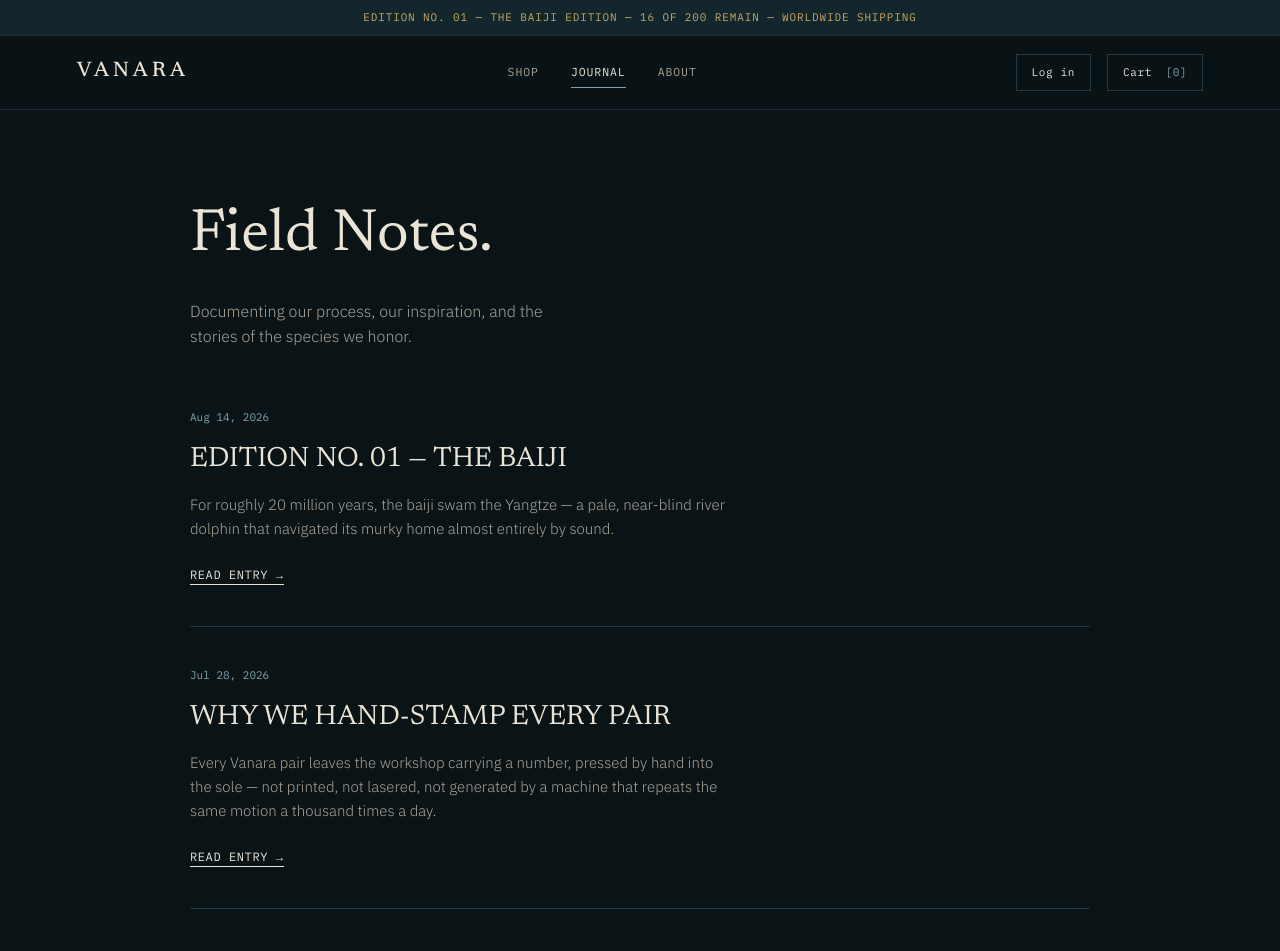
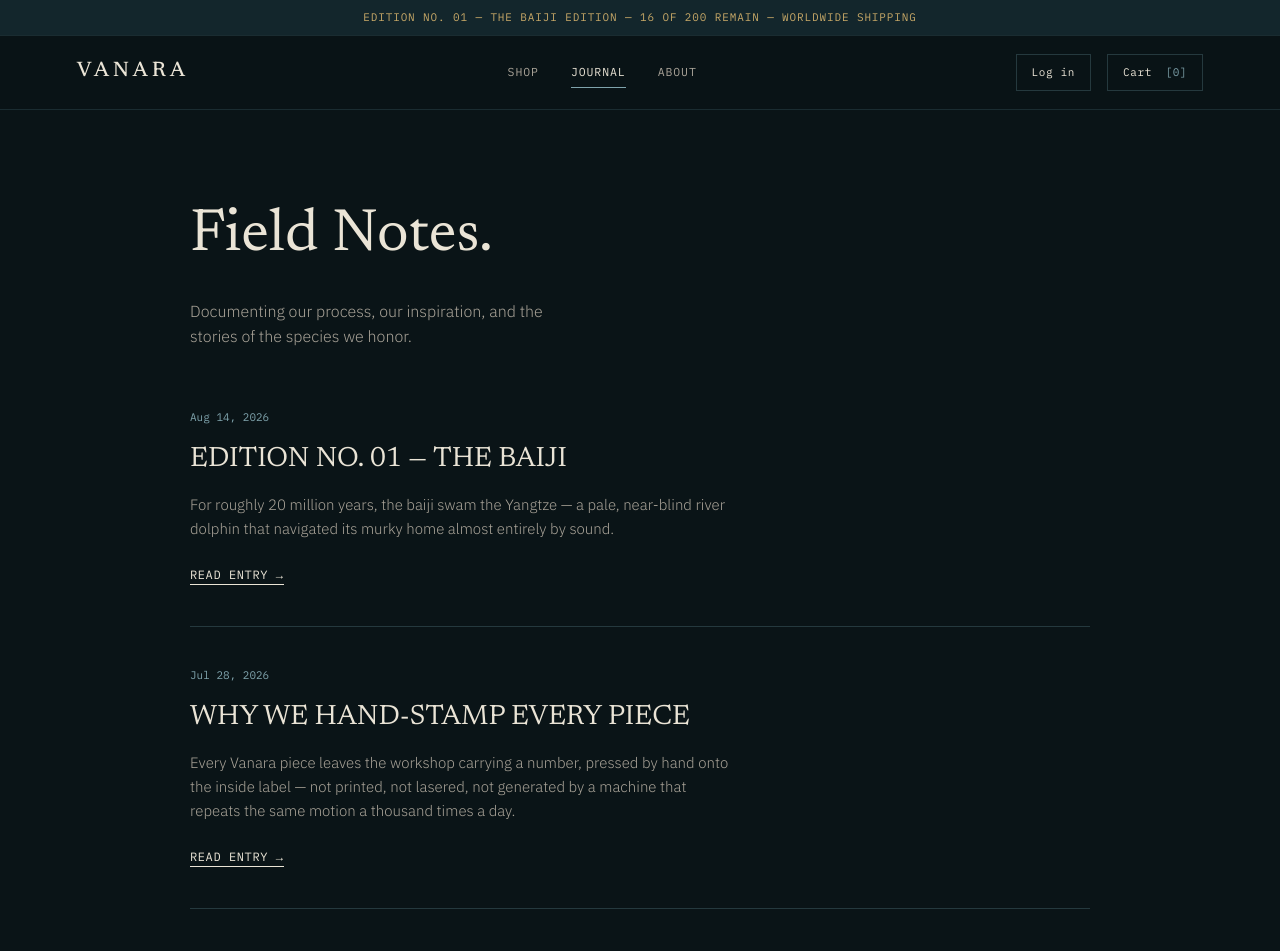
Before and after one commit to Naveen9902/vanara-site, a Next.js app: page /journal in a window 1280 px wide. Shown: the top 951 px of the page. Built offline with nearby package versions, Linux system fonts and the light colour scheme; no server answers.

Commit message:
Update why we hand-stamp for apparel pivot

```diff
--- a/src/app/journal/[slug]/page.tsx
+++ b/src/app/journal/[slug]/page.tsx
@@ -22,13 +22,13 @@ export default async function JournalPost({ params }: { params: Promise<{ slug:
         };
       case 'why-we-stamp-every-pair':
         return {
-          title: 'WHY WE HAND-STAMP EVERY PAIR',
+          title: 'WHY WE HAND-STAMP EVERY PIECE',
           date: 'Jul 28, 2026',
           content: [
-            "Every Vanara pair leaves the workshop carrying a number, pressed by hand into the sole — not printed, not lasered, not generated by a machine that repeats the same motion a thousand times a day. A person holds the stamp, aligns it, and presses down once. It will never be pressed in quite that way again.",
+            "Every Vanara piece leaves the workshop carrying a number, pressed by hand onto the inside label — not printed, not lasered, not generated by a machine that repeats the same motion a thousand times a day. A person holds the stamp, aligns it, and presses down once. It will never be pressed in quite that way again.",
             "We do this because mass production solves for consistency, and consistency is the opposite of what we're trying to make. A factory line exists to remove variation — every unit identical, every flaw engineered out. That's the right goal for most things people buy. It's the wrong goal for something meant to mark a loss that can't be repeated.",
-            "The hand-stamp is slower. It's less efficient. Some numbers sit slightly off-center; the pressure varies pair to pair. We don't correct for that — we leave it. A number stamped by a human hand carries the small, unrepeatable imperfections of the hand that stamped it, which feels like the only honest way to mark something that claims to be one of one.",
-            "When your pair arrives, the number on it isn't a SKU. It's a record of a single moment where someone pressed it into the leather and moved on to the next — until 200 became zero, and the run closed for good."
+            "The hand-stamp is slower. It's less efficient. Some numbers sit slightly off-center; the pressure varies piece to piece. We don't correct for that — we leave it. A number stamped by a human hand carries the small, unrepeatable imperfections of the hand that stamped it, which feels like the only honest way to mark something that claims to be one of one.",
+            "When your piece arrives, check the inside label — the number there isn't a SKU. It's a record of a single moment where someone pressed it into the fabric and moved on to the next, until 200 became zero, and the run closed for good."
           ]
         };
       case 'sustainable-materials':
--- a/src/app/journal/page.tsx
+++ b/src/app/journal/page.tsx
@@ -16,8 +16,8 @@ export default function JournalPage() {
     },
     {
       slug: 'why-we-stamp-every-pair',
-      title: 'WHY WE HAND-STAMP EVERY PAIR',
-      excerpt: 'Every Vanara pair leaves the workshop carrying a number, pressed by hand into the sole — not printed, not lasered, not generated by a machine that repeats the same motion a thousand times a day.',
+      title: 'WHY WE HAND-STAMP EVERY PIECE',
+      excerpt: 'Every Vanara piece leaves the workshop carrying a number, pressed by hand onto the inside label — not printed, not lasered, not generated by a machine that repeats the same motion a thousand times a day.',
       date: 'Jul 28, 2026',
     },
     {
```
